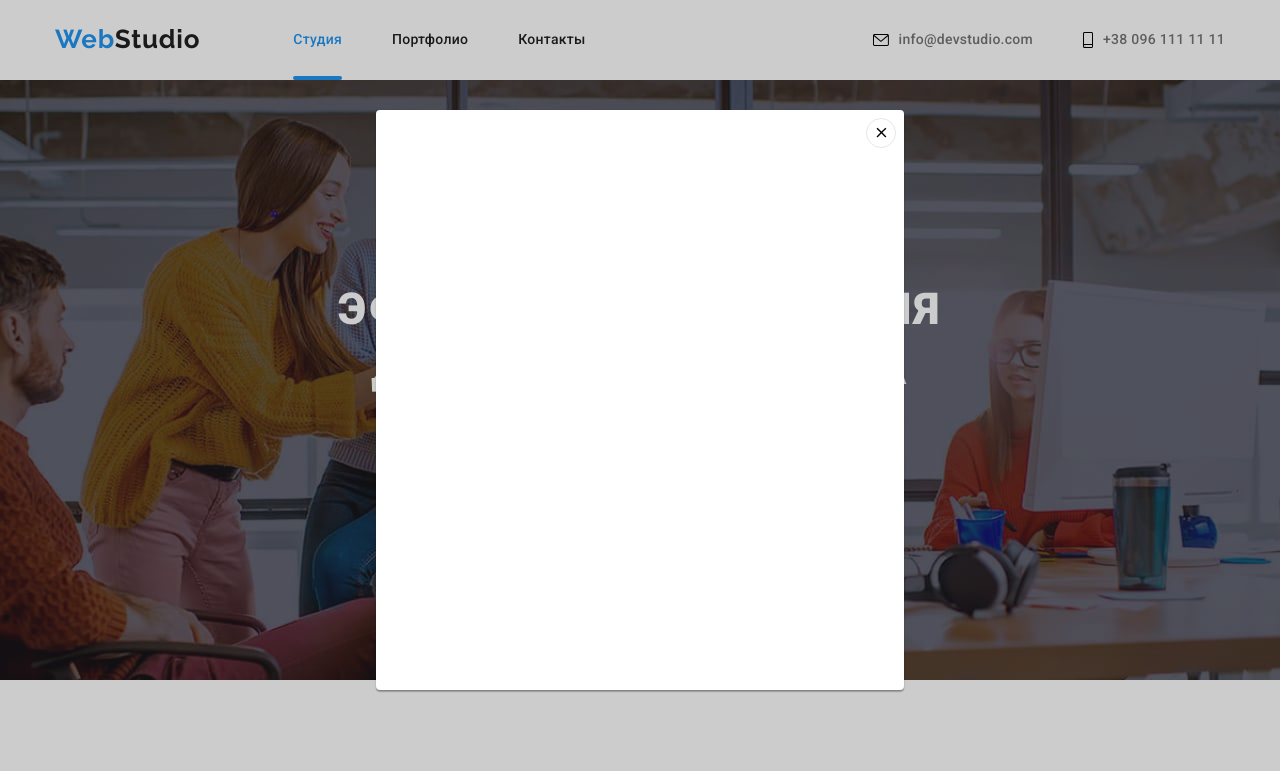
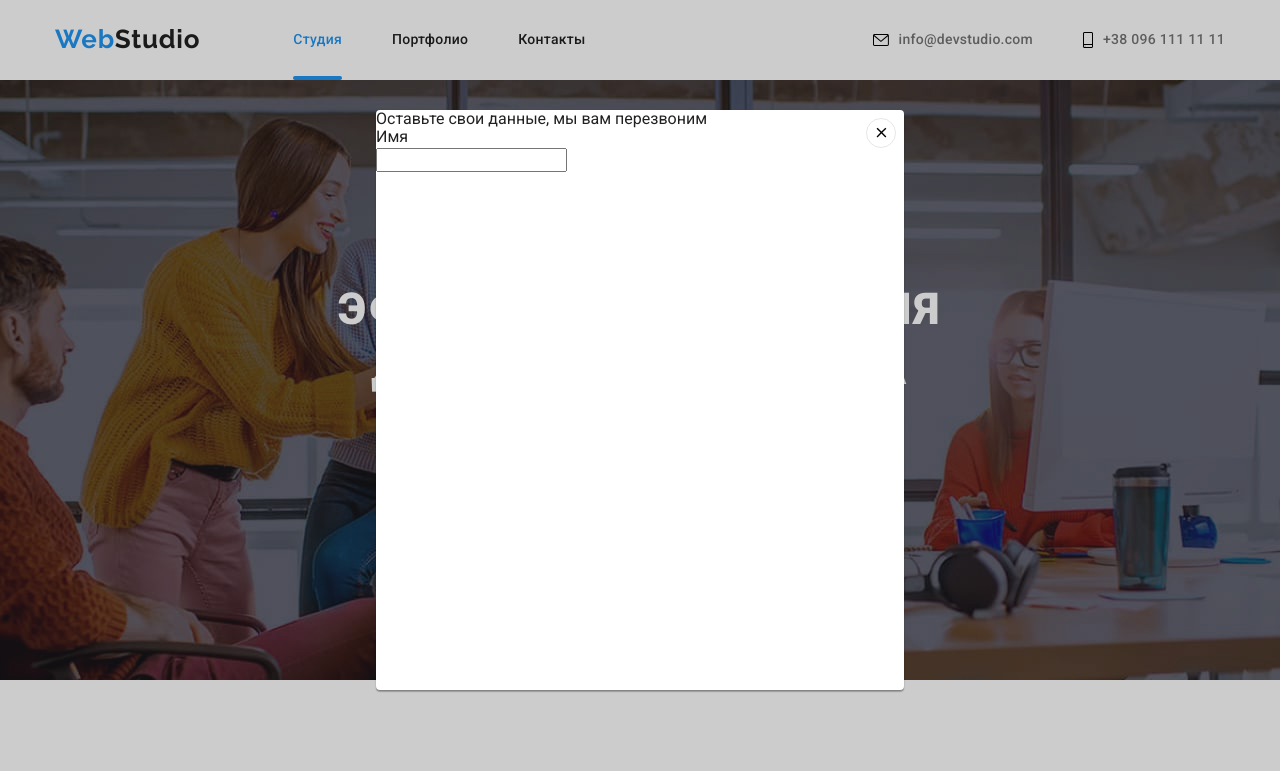
Before and after one commit to maksimsimutin/goit-markup-hw-05, a plain HTML site: page index.html in a window 1280 px wide. Both pictures are taken after a click on the button "Заказать услугу". Shown: the top 771 px of the page. Drawn offline with nearby package versions, Linux system fonts and the light colour scheme.

Commit message:
Update index.html

```diff
--- a/index.html
+++ b/index.html
@@ -433,6 +433,23 @@
                     <use href="./images/sprite.svg#icon-close"></use>
                 </svg>
             </button>
+            <form action="#" class="modal-form">
+                <p class="modal-title">Оставьте свои данные, мы вам перезвоним</p>
+                <div class="madal-form-container">
+                    <label for="name" class="madal-label">Имя</label>
+                    <div class="madal-box">
+                        <input type="text"
+                        id="name"
+                        name="name"
+                        class="modal-input"
+                        required
+                        />
+                        <svg width="18" height="18" class="modal-form-icon">
+                            <use href=""></use>
+                        </svg>
+                    </div>
+                </div>
+            </form>
             </div>
         </div>
     </footer>
```
